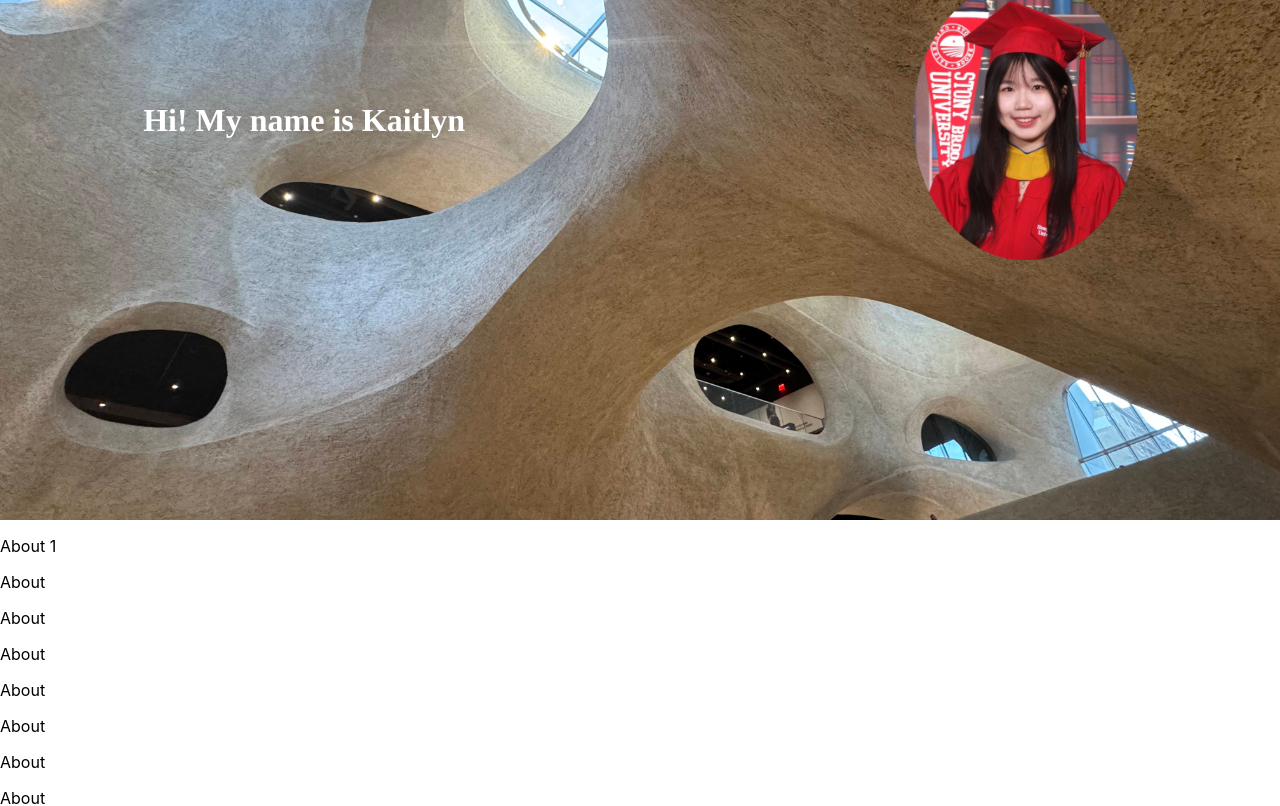
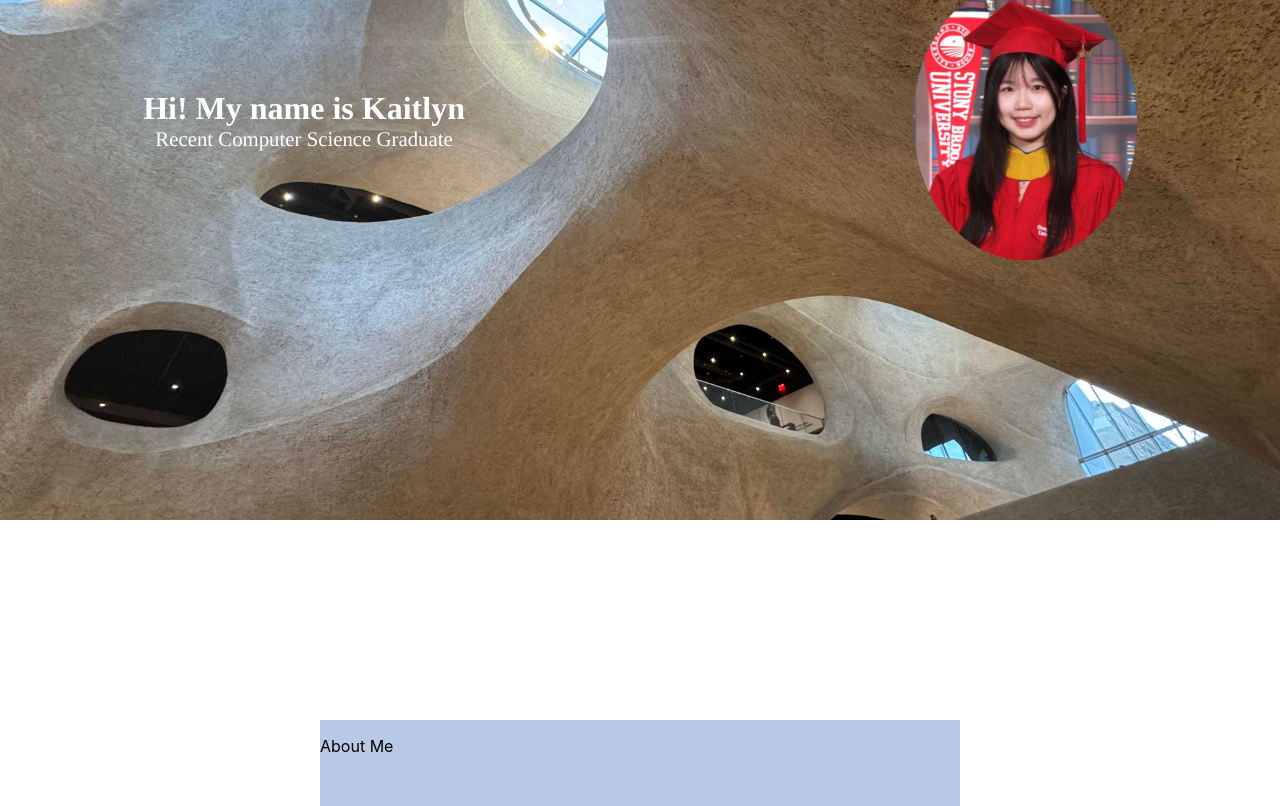
Before and after one commit to kaitchau/kaitchau.github.io, a React (Create React App) app in the folder client/: page / in a window 1280 px wide. Shown: the part 280-1086 px from the top of the page. Built offline with nearby package versions, Linux system fonts and the light colour scheme.

Commit message:
edited about section

```diff
--- a/client/src/components/About.js
+++ b/client/src/components/About.js
@@ -1,14 +1,9 @@
 export default function About() {
     return (
-        <div>
-            <p>About 1</p>
-            <p>About</p>
-            <p>About</p>
-            <p>About</p>
-            <p>About</p>
-            <p>About</p>
-            <p>About</p>
-            <p>About</p>
+        <div style={{height:'100vh', width:'100%', display:'flex', justifyContent:'center', alignItems:'center'}}>
+            <div style={{background:'#b8c9e6', width:'50%', height:'50%'}}>
+                <p>About Me</p>
+            </div>
         </div>
     );
 }
--- a/client/src/components/Home.js
+++ b/client/src/components/Home.js
@@ -4,7 +4,10 @@ export default function Home() {
         <div className='home-container'>
             <img src={`${process.env.PUBLIC_URL}/anhm.jpg`} className='home-background-image' alt="Home Image"></img>
             <div className='home-content'>
-                <h1>Hi! My name is Kaitlyn</h1>
+                <div style={{display:'flex', flexDirection:'column'}}>
+                    <h1>Hi! My name is Kaitlyn</h1>
+                    <p>Recent Computer Science Graduate</p>
+                </div>
                 <img src={`${process.env.PUBLIC_URL}/grad-pic.png`} className='home-profile-pic' alt='Profile Pic'></img>
             </div>
         </div>
--- a/client/src/stylesheets/Home.css
+++ b/client/src/stylesheets/Home.css
@@ -31,4 +31,12 @@
     font-family: Minion Pro,Times,serif;
     color: white;
     text-align: center;
+    margin: 0;
 }
+.home-content p {
+    font-size: 1.3em;
+    font-family: Minion Pro,Times,serif;
+    color: white;
+    text-align: center;
+    margin: 0;
+}
```
